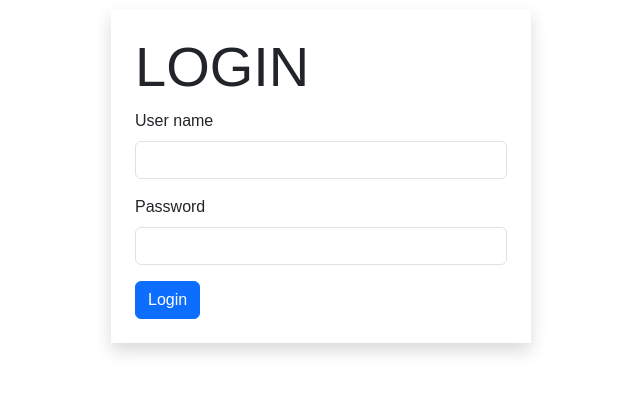
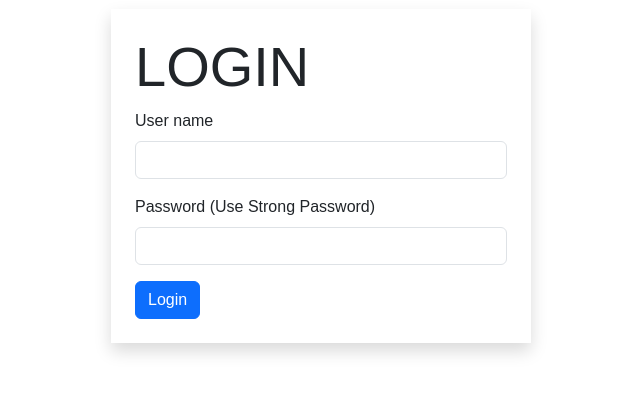
Before and after one commit to salmanjamil433/etms, a PHP site: page /login.php in a window 1280 px wide. Shown: the part 224-618 px from the top of the page, without its empty margins (319-959 px from the left). Run offline with PHP 8.4, Linux system fonts and the light colour scheme.

Commit message:
Updated Hint

```diff
--- a/login.php
+++ b/login.php
@@ -36,7 +36,7 @@
 		    <input type="text" class="form-control" name="user_name">
 		  </div>
 		  <div class="mb-3">
-		    <label for="exampleInputPassword1" class="form-label">Password</label>
+		    <label for="exampleInputPassword1" class="form-label">Password (Use Strong Password)</label>
 		    <input type="password" class="form-control" name="password" id="exampleInputPassword1">
 		  </div>
 		  <button type="submit" class="btn btn-primary">Login</button>
```
